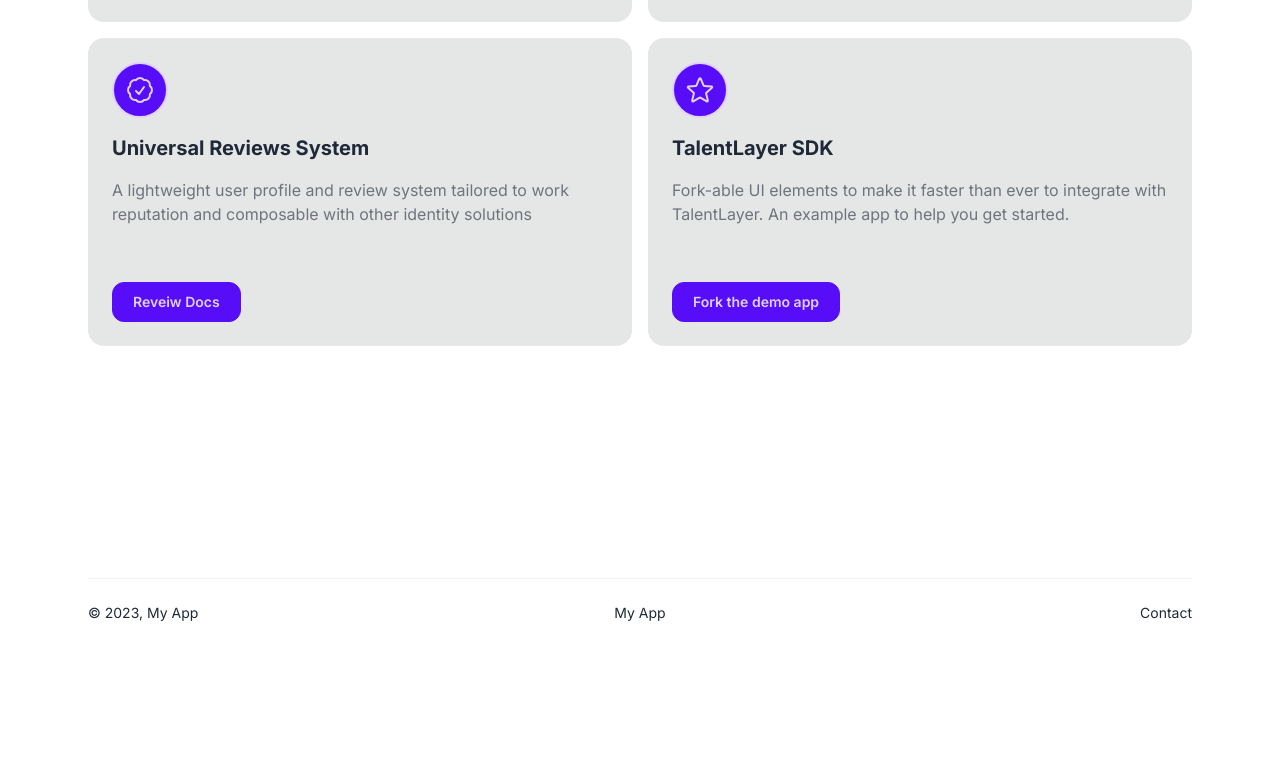
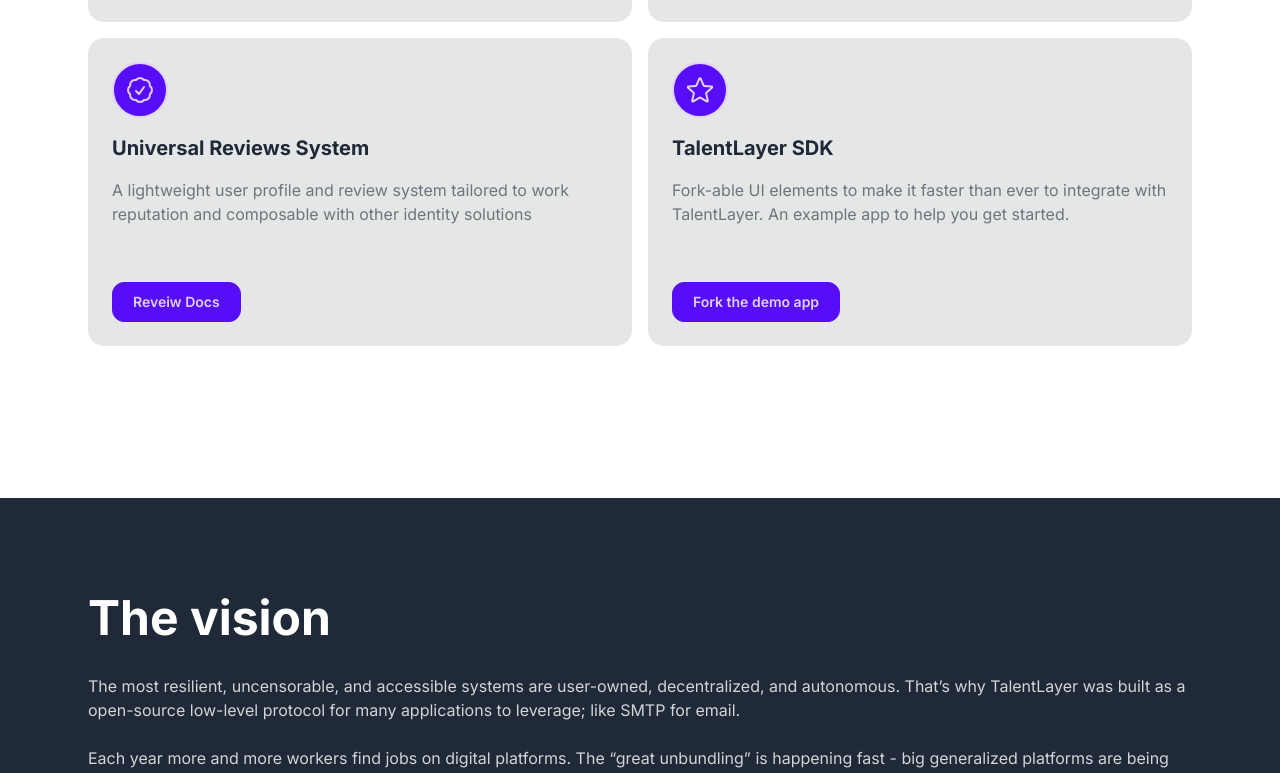
Before and after one commit to TalentLayer-Labs/talentlayer-landing, a Next.js app: page / in a window 1280 px wide. Shown: the part 2014-2787 px from the top of the page. Before the commit the page ends 2661 px from the top, so only its background shows below. Built offline with nearby package versions, Linux system fonts and the light colour scheme; what tailwindcss-radix would draw is missing.

Commit message:
Add vision section

```diff
--- a/src/app/page.tsx
+++ b/src/app/page.tsx
@@ -1,6 +1,7 @@
 import { Hero } from "@/components/hero";
-import { IntroducationSecion } from "@/components/introduction-sectionl";
+import { IntroducationSecion } from "@/components/introduction-section";
 import { ModulesSection } from "@/components/modules-section";
+import { VisionSection } from "@/components/vision-section";
 
 export default function Home() {
   return (
@@ -8,6 +9,7 @@ export default function Home() {
       <Hero />
       <IntroducationSecion />
       <ModulesSection />
+      <VisionSection />
     </>
   );
 }
--- /dev/null
+++ b/src/components/introduction-section.tsx
@@ -0,0 +1,23 @@
+import { DOCS_URL } from "@/constants/urls";
+
+import { Container } from "./layout/container";
+import { Button } from "./ui/button";
+
+export const IntroducationSecion = () => {
+  return (
+    <section className="bg-base-content py-24 text-center text-base-100">
+      <Container className="flex flex-col items-center gap-10">
+        <h3 className="text-5xl font-bold">Build on a solid foundation</h3>
+        <p className="max-w-[40rem] text-xl text-base-100/80 sm:max-w-[40rem]">
+          TalentLayer is the only off-the-shelf, open source, composable developer toolkit for
+          building interoperable freelance, gig, and hiring platforms.
+        </p>
+        <a href={DOCS_URL} target="_blank" rel="noreferrer">
+          <Button className="whitespace-nowrap" size="lg" block>
+            Start building
+          </Button>
+        </a>
+      </Container>
+    </section>
+  );
+};
--- a/src/components/introduction-sectionl.tsx
+++ /dev/null
@@ -1,20 +0,0 @@
-import { DOCS_URL } from "@/constants/urls";
-
-import { Button } from "./ui/button";
-
-export const IntroducationSecion = () => {
-  return (
-    <section className="flex flex-col items-center gap-10 bg-base-content py-24 text-center text-base-100">
-      <h3 className="text-5xl font-bold">Build on a solid foundation</h3>
-      <p className="max-w-[40rem] text-xl text-base-100/80 sm:max-w-[40rem]">
-        TalentLayer is the only off-the-shelf, open source, composable developer toolkit for
-        building interoperable freelance, gig, and hiring platforms.
-      </p>
-      <a href={DOCS_URL} target="_blank" rel="noreferrer">
-        <Button className="whitespace-nowrap" size="lg" block>
-          Start building
-        </Button>
-      </a>
-    </section>
-  );
-};
--- /dev/null
+++ b/src/components/vision-section.tsx
@@ -0,0 +1,35 @@
+import { DOCS_URL } from "@/constants/urls";
+
+import { Container } from "./layout/container";
+import { Button } from "./ui/button";
+
+export const VisionSection = () => {
+  return (
+    <section className="bg-base-content py-24 text-base-100">
+      <Container className="flex flex-col items-start gap-6">
+        <h3 className="mb-2 text-5xl font-bold">The vision</h3>
+        <p className="text-base-100/80">
+          The most resilient, uncensorable, and accessible systems are user-owned, decentralized,
+          and autonomous. That’s why TalentLayer was built as a open-source low-level protocol for
+          many applications to leverage; like SMTP for email.
+        </p>
+        <p className="text-base-100/80">
+          Each year more and more workers find jobs on digital platforms. The &ldquo;great
+          unbundling&rdquo; is happening fast - big generalized platforms are being overtaken by
+          many niche platforms that serve their user&apos;s unique needs better. TalentLayer is
+          empowering this next generation of marketplaces to transform the way people work.
+        </p>
+        <p className="text-base-100/80">
+          TalentLayer harnesses the power of blockchain to allow network effects sharing and
+          user-owned reputations - helping you bootstrap and focus on building user-friendly
+          marketplaces that serve everyone.
+        </p>
+        <a href={DOCS_URL} target="_blank" rel="noreferrer" className="mt-4">
+          <Button className="whitespace-nowrap" size="lg" block>
+            Start building
+          </Button>
+        </a>
+      </Container>
+    </section>
+  );
+};
```
